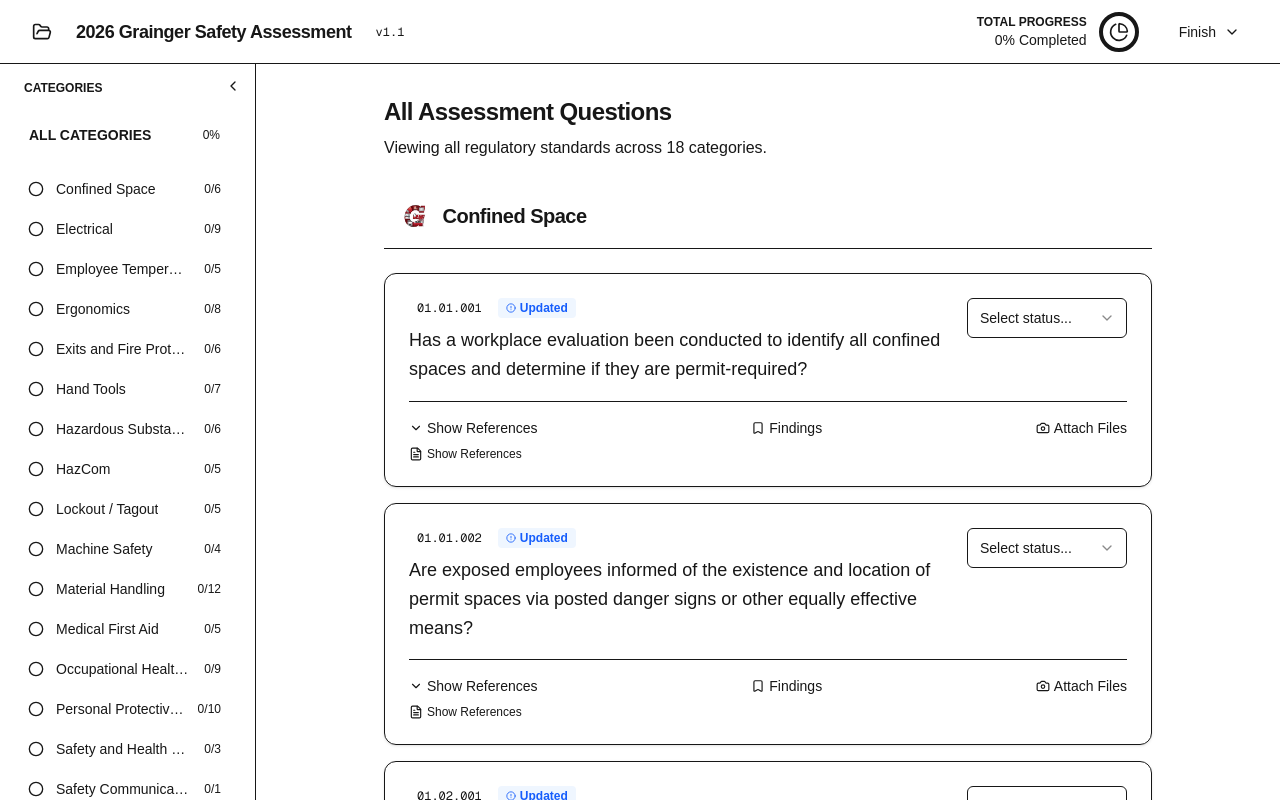
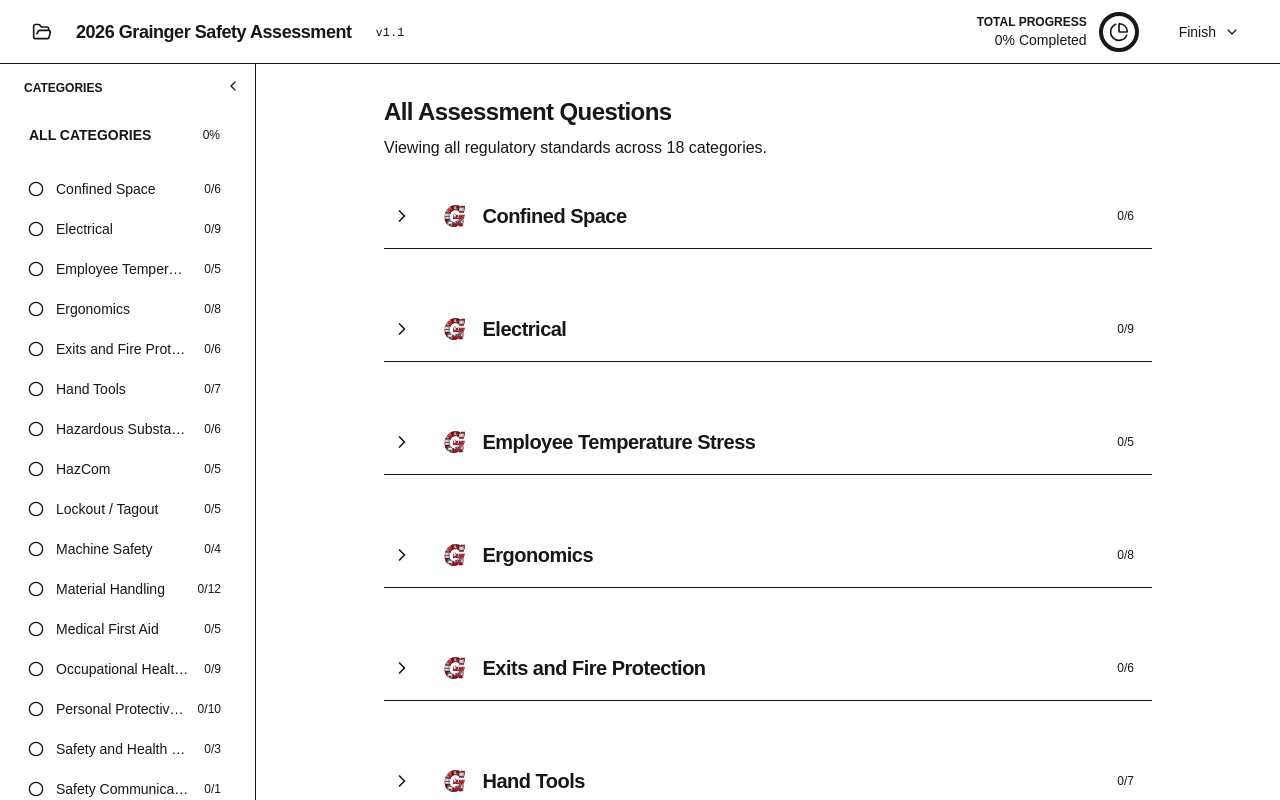
Before and after one commit to SafetyCSP/2026-Safety-Assessment, a Next.js app: page /assessment in a window 1280 px wide. Built offline with nearby package versions, Linux system fonts and the light colour scheme.

Commit message:
Make assessment categories collapsible with progress badges

```diff
--- a/src/app/assessment/page.tsx
+++ b/src/app/assessment/page.tsx
@@ -5,7 +5,7 @@
 import { CategoryList } from '@/components/CategoryList';
 import { QuestionCard } from '@/components/QuestionCard';
 import Link from 'next/link';
-import { ArrowLeft, PieChart, Save, ChevronDown, FileText, CheckCircle, ChevronLeft, ChevronRight, FolderOpen } from 'lucide-react';
+import { ArrowLeft, PieChart, Save, ChevronDown, ChevronRight as ChevronRightIcon, FileText, CheckCircle, ChevronLeft, ChevronRight, FolderOpen } from 'lucide-react';
 import { cn } from '@/lib/utils';
 import { useRouter } from 'next/navigation';
 
@@ -23,6 +23,19 @@
     const [showWarningModal, setShowWarningModal] = useState(false);
     const [incompleteCount, setIncompleteCount] = useState(0);
     const [isSidebarOpen, setIsSidebarOpen] = useState(true);
+    const [expandedCategories, setExpandedCategories] = useState<Set<string>>(new Set());
+
+    const toggleCategory = (categoryId: string) => {
+        setExpandedCategories(prev => {
+            const next = new Set(prev);
+            if (next.has(categoryId)) {
+                next.delete(categoryId);
+            } else {
+                next.add(categoryId);
+            }
+            return next;
+        });
+    };
 
     const handleComplete = () => {
         console.log("handleComplete called - Starting completion process");
@@ -173,14 +186,36 @@
                                     </p>
                                 </div>
 
-                                {data.map(category => (
-                                    <section key={category.id} id={`cat-${category.id}`} className="space-y-6">
-                                        <div className="flex items-center gap-3 py-4 border-b border-border/50 sticky top-0 bg-background/95 backdrop-blur z-10">
+                                {data.map(category => {
+                                    const isExpanded = expandedCategories.has(category.id);
+                                    const catProgress = category.questions.filter(q => answers[q.id] && answers[q.id].status !== 'Unanswered').length;
+                                    const catTotal = category.questions.length;
+                                    return (
+                                        <section key={category.id} id={`cat-${category.id}`} className="space-y-0">
+                                            <button
+                                                onClick={() => toggleCategory(category.id)}
+                                                className="w-full flex items-center gap-3 py-4 px-2 border-b border-border/50 sticky top-0 bg-background/95 backdrop-blur z-10 hover:bg-muted/50 transition-colors rounded-t-lg cursor-pointer group"
+                                            >
+                                                <div className="shrink-0 text-muted-foreground group-hover:text-primary transition-colors">
+                                                    {isExpanded ? <ChevronDown size={20} /> : <ChevronRightIcon size={20} />}
+                                                </div>
                                                 <div className="w-1 h-8 bg-primary rounded-full" />
                                                 <img src="/grainger-g.png" alt="Grainger" className="h-8 w-auto" />
-                                            <h3 className="text-xl font-bold tracking-tight">{category.title}</h3>
-                                        </div>
+                                                <h3 className="text-xl font-bold tracking-tight text-left flex-1">{category.title}</h3>
+                                                <span className={cn(
+                                                    "text-xs font-medium px-2.5 py-1 rounded-full",
+                                                    catProgress === catTotal && catTotal > 0
+                                                        ? "bg-green-100 text-green-700 dark:bg-green-900/30 dark:text-green-400"
+                                                        : catProgress > 0
+                                                            ? "bg-blue-100 text-blue-700 dark:bg-blue-900/30 dark:text-blue-400"
+                                                            : "bg-muted text-muted-foreground"
+                                                )}>
+                                                    {catProgress}/{catTotal}
+                                                </span>
+                                            </button>
 
+                                            {isExpanded && (
+                                                <div className="space-y-6 pt-6 animate-in fade-in slide-in-from-top-2 duration-200">
                                                     {category.questions.map(q => (
                                                         <QuestionCard
                                                             key={q.id}
@@ -188,8 +223,11 @@
                                                             categoryId={category.id}
                                                         />
                                                     ))}
+                                                </div>
+                                            )}
                                         </section>
-                                ))}
+                                    );
+                                })}
                             </div>
                         ) : activeCategory ? (
                             <>
```
Lines whose indentation alone changed are shown as unchanged.
